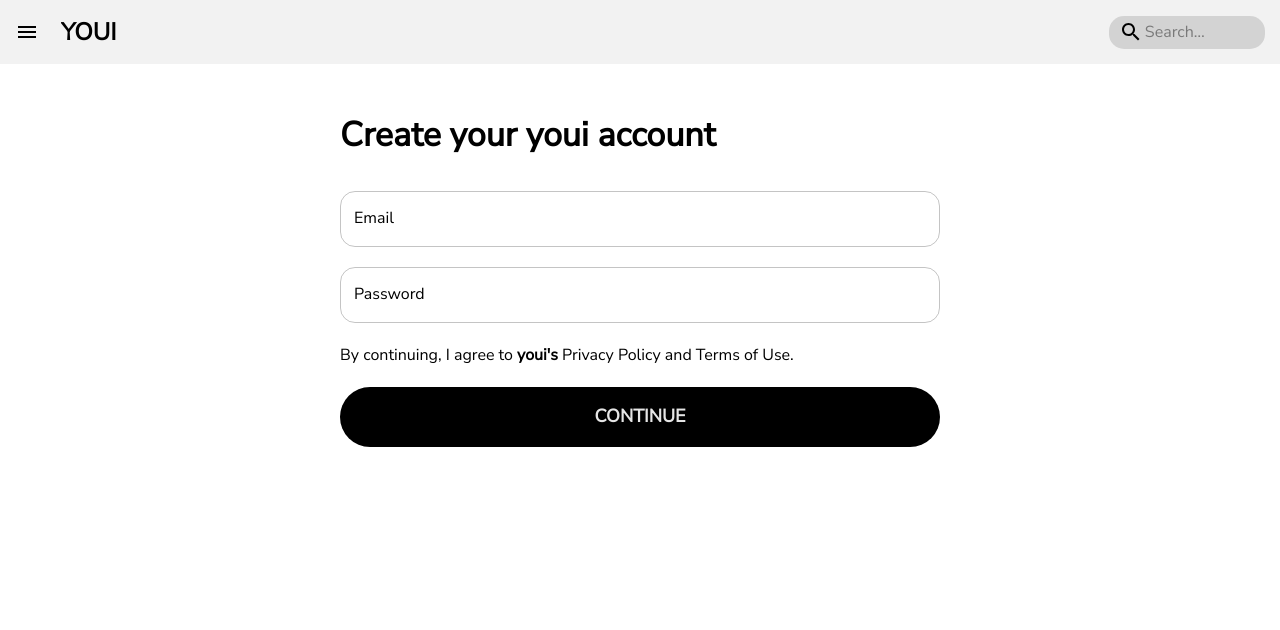
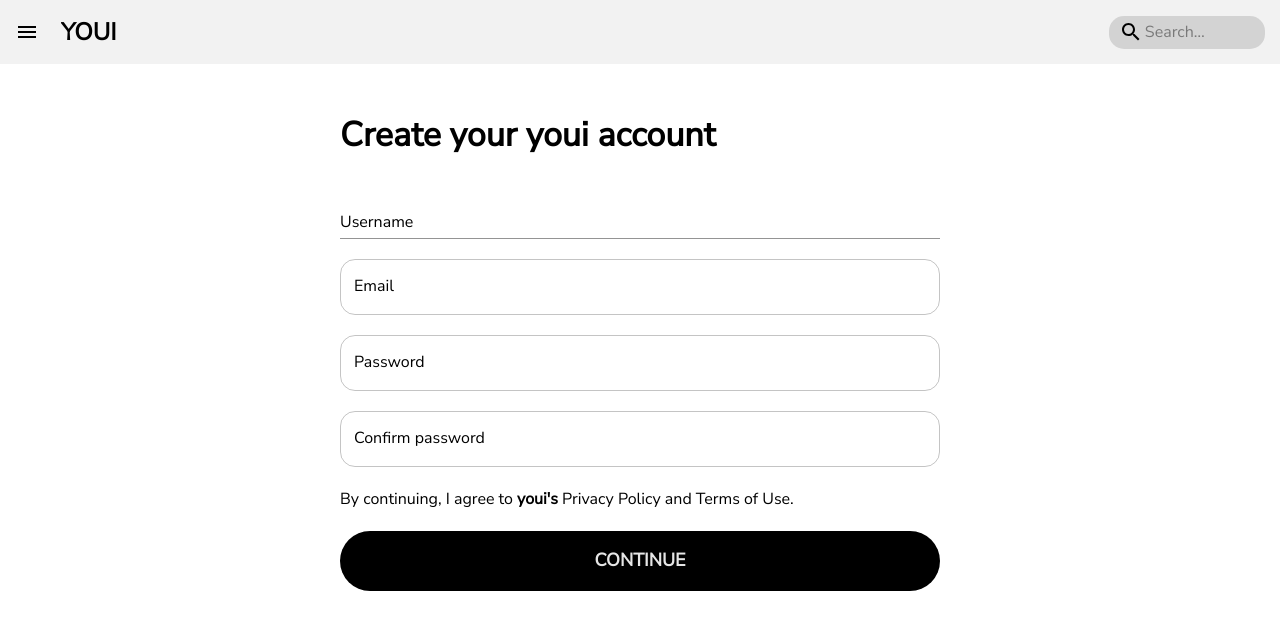
Before and after one commit to sonitiia/youi-ui, a React (Create React App) app in the folder youi-ui/: page /registration in a window 1280 px wide. Shown: the top 630 px of the page. Built offline with nearby package versions, Linux system fonts and the light colour scheme.

Commit message:
add username and confirm password to RegistrationRoute, remove hardcodings

```diff
--- a/youi-ui/src/routes/RegistrationRoute.jsx
+++ b/youi-ui/src/routes/RegistrationRoute.jsx
@@ -18,6 +18,31 @@
                 >
                     Create your youi account
                 </Typography>
+            </Grid>
+            <Grid item xs={12}>
+                <TextField
+                    fullWidth
+                    variant="standard"
+                    type="text"
+                    id="username"
+                    label="Username"
+                    InputProps={{
+                        sx: {
+                            color: (theme) => theme.palette.text.contrastText
+                        }
+                    }}
+                    sx={{
+                        "& .MuiInputLabel-root": {
+                            color: (theme) => theme.palette.text.contrastText
+                        },
+                        "& .MuiOutlinedInput-root": {
+                            "&:hover fieldset": {
+                                borderColor: (theme) => theme.palette.text.contrastText
+                            },
+                        }
+                    }}
+                >
+                </TextField>
             </Grid>
             <Grid item xs={12}>
                 <TextField
@@ -69,6 +94,31 @@
                 </TextField>
             </Grid>
             <Grid item xs={12}>
+                <TextField
+                    fullWidth
+                    type="password"
+                    id="password"
+                    label="Confirm password"
+                    InputProps={{
+                        sx: {
+                            color: (theme) => theme.palette.text.contrastText,
+
+                        }
+                    }}
+                    sx={{
+                        "& .MuiInputLabel-root": {
+                            color: (theme) => theme.palette.text.contrastText
+                        },
+                        "& .MuiOutlinedInput-root": {
+                            "&:hover fieldset": {
+                                borderColor: (theme) => theme.palette.text.contrastText
+                            },
+                        },
+                    }}
+                >
+                </TextField>
+            </Grid>
+            <Grid item xs={12}>
                 <Typography
                     variant="body1"
                     sx={{
@@ -87,8 +137,8 @@
                         height: "60px",
                         bgcolor: (theme) => theme.palette.primary.main,
                         color: (theme) => theme.palette.text.primary,
-                        borderRadius: "30px",
-                        fontSize: "18px",
+                        borderRadius: 2,
+                        fontSize: 18,
                         fontWeight: "bolder",
                     }}
                 >
```
